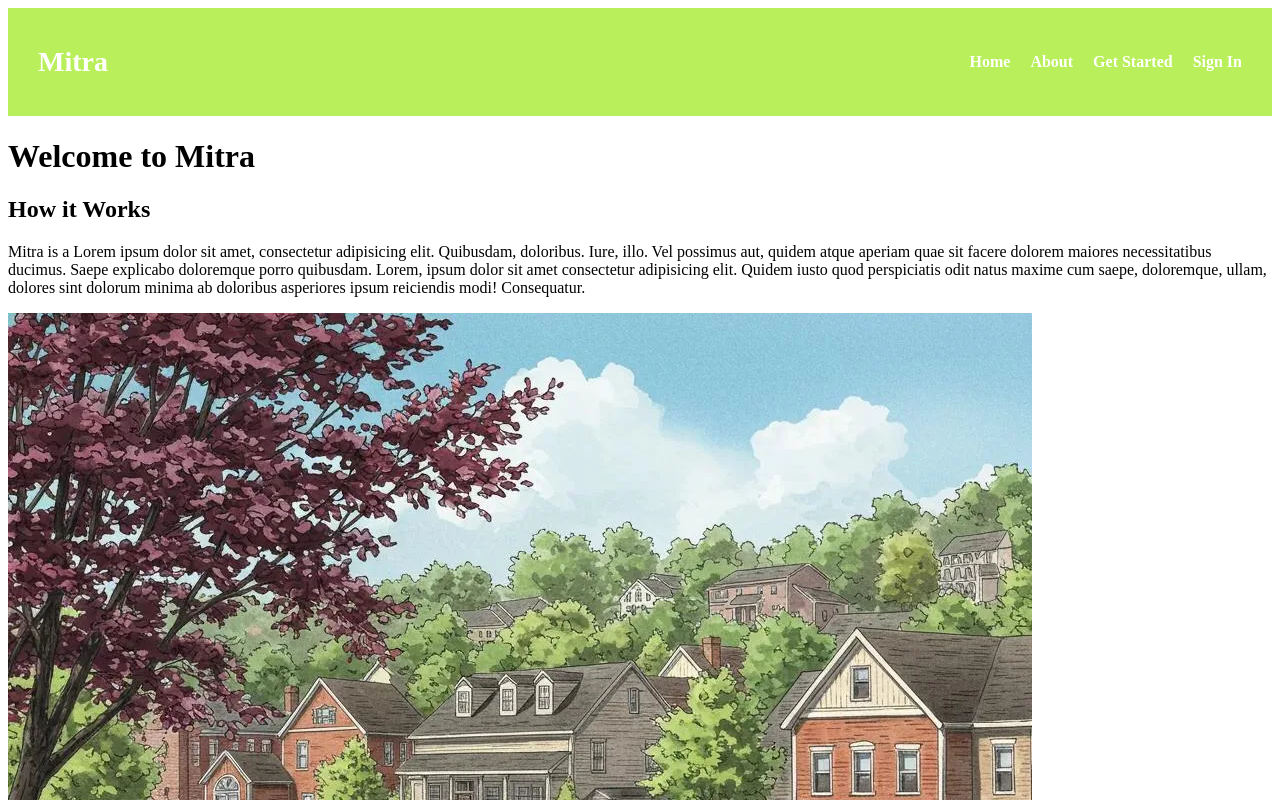
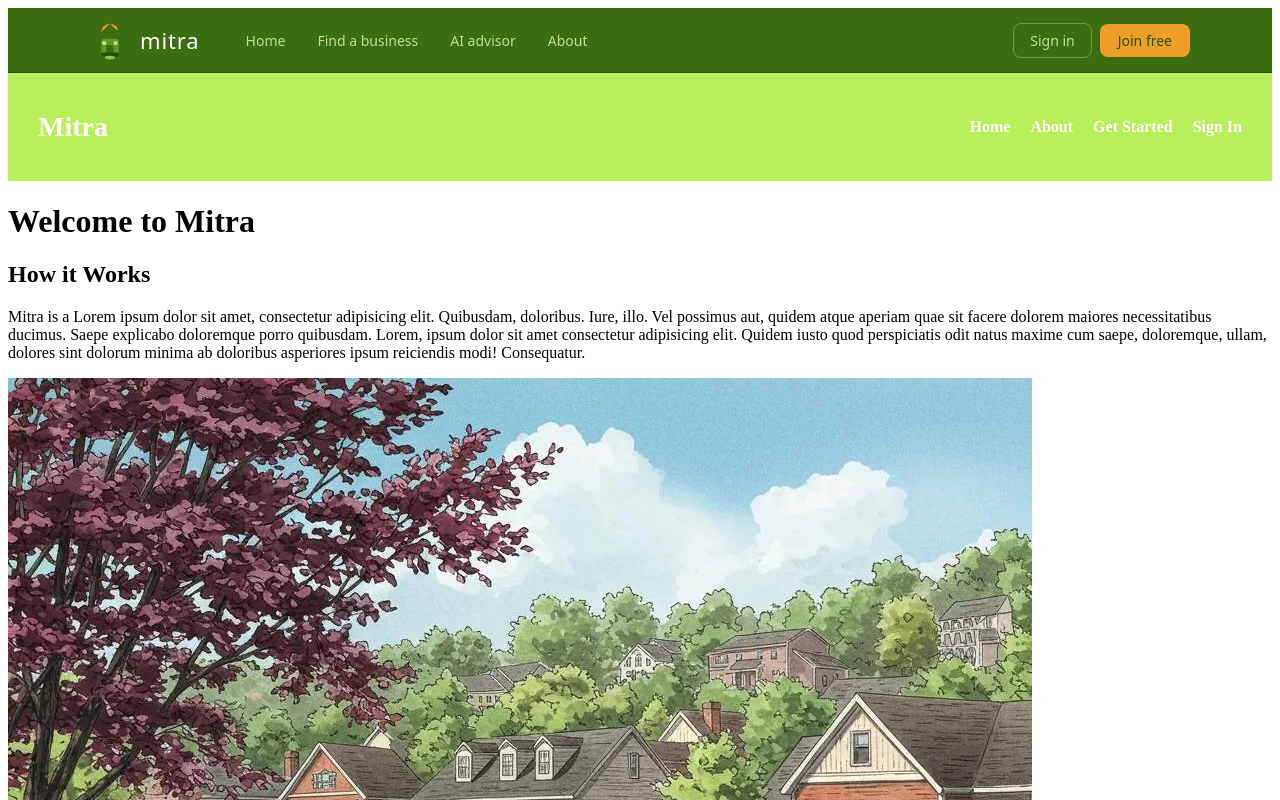
Before and after one commit to mquint18/Mitra_capstone, a React (Vite) app: page / in a window 1280 px wide. Shown: the top 800 px of the page. Built offline with nearby package versions, Linux system fonts and the light colour scheme.

Commit message:
updated header

```diff
--- a/src/App.jsx
+++ b/src/App.jsx
@@ -13,6 +13,7 @@ import SignUp from "./Pages/SignUp";
 function App() {
   return (
     <>
+      <Header></Header>
       <Navbar />
 
       <Routes>
--- a/src/components/Header.css
+++ b/src/components/Header.css
@@ -1,63 +1,223 @@
-/* Hero section */
-.hero {
-  /* Background image */
-  background-image: url("/images/header.jpg");
-
-  /* Image settings */
-  background-size: cover;
-  background-position: left;
-  background-repeat: no-repeat;
-
-  /* Height of the header */
-  height: 500px;
-
-  /* Center the content */
-  display: flex;
-  justify-content: center;
-  align-items: left;
-
-  /* Text color */
-  color: white;
-  text-align: center;
+:root {
+  --green: #639922;
+  --dark: #27500a;
+  --mid: #3b6d11;
+  --light: #eaf3de;
+  --sage: #97c459;
+  --muted: #888780;
+  --border: #d3d1c7;
 }
 
-/* Dark overlay effect */
-.hero::before {
-  content: "";
-  position: absolute;
-  inset: 0;
-  background: rgba(0, 0, 0, 0.45);
+/* ── Header shell ── */
+.header {
+  background: #3b6d11;
+  border-bottom: 1px solid #27500a;
+  position: sticky;
+  top: 0;
+  z-index: 100;
+  font-family: system-ui, sans-serif;
 }
 
-/* Keep text above the overlay */
-.hero-content {
-  position: relative;
-  z-index: 1;
+.header-inner {
+  max-width: 1100px;
+  margin: 0 auto;
+  padding: 0 1.5rem;
+  height: 64px;
+  display: flex;
+  align-items: center;
+  gap: 2rem;
 }
 
-/* Main heading */
-.hero h1 {
-  font-size: 3rem;
-  margin-bottom: 15px;
+/* ── Logo ── */
+.header-logo {
+  display: flex;
+  align-items: center;
+  gap: 10px;
+  text-decoration: none;
+  flex-shrink: 0;
 }
 
-/* Subtitle */
-.hero p {
-  font-size: 1.3rem;
-  margin-bottom: 30px;
+.header-logo-text {
+  font-size: 22px;
+  font-weight: 500;
+  color: white;
+  letter-spacing: 0.04em;
 }
 
-/* Button */
-.hero-button {
-  padding: 12px 30px;
-  font-size: 18px;
-  border: none;
-  border-radius: 8px;
-  background: #2d6cdf;
-  color: white;
-  cursor: pointer;
+/* ── Desktop nav ── */
+.header-nav {
+  display: flex;
+  align-items: center;
+  gap: 0.25rem;
+  flex: 1;
 }
 
-.hero-button:hover {
-  background: #1f55b8;
+.nav-link {
+  padding: 6px 14px;
+  font-size: 14px;
+  font-weight: 400;
+  color: #c0dd97;
+  text-decoration: none;
+  border-radius: 6px;
+  transition:
+    background 0.15s,
+    color 0.15s;
 }
+
+.nav-link:hover {
+  background: rgba(255, 255, 255, 0.1);
+  color: white;
+}
+
+.nav-link.active {
+  color: white;
+  font-weight: 500;
+}
+
+/* ── Auth buttons ── */
+.header-actions {
+  display: flex;
+  align-items: center;
+  gap: 8px;
+  flex-shrink: 0;
+}
+
+.btn-ghost {
+  padding: 7px 16px;
+  font-size: 14px;
+  font-weight: 500;
+  color: #c0dd97;
+  text-decoration: none;
+  border-radius: 8px;
+  border: 1px solid rgba(192, 221, 151, 0.4);
+  transition: all 0.15s;
+  font-family: inherit;
+}
+
+.btn-ghost:hover {
+  background: rgba(255, 255, 255, 0.1);
+  color: white;
+  border-color: rgba(255, 255, 255, 0.3);
+}
+
+.btn-primary {
+  padding: 7px 18px;
+  font-size: 14px;
+  font-weight: 500;
+  color: #27500a;
+  background: #ef9f27;
+  text-decoration: none;
+  border-radius: 8px;
+  transition: background 0.15s;
+  font-family: inherit;
+}
+
+.btn-primary:hover {
+  background: #fac775;
+}
+
+/* ── Hamburger ── */
+.hamburger {
+  display: none;
+  flex-direction: column;
+  gap: 5px;
+  background: none;
+  border: none;
+  cursor: pointer;
+  padding: 4px;
+  margin-left: auto;
+}
+
+.ham-line {
+  display: block;
+  width: 22px;
+  height: 2px;
+  background: #c0dd97;
+  border-radius: 2px;
+  transition: all 0.25s;
+  transform-origin: center;
+}
+
+.ham-line.open:nth-child(1) {
+  transform: translateY(7px) rotate(45deg);
+}
+.ham-line.open:nth-child(2) {
+  opacity: 0;
+}
+.ham-line.open:nth-child(3) {
+  transform: translateY(-7px) rotate(-45deg);
+}
+
+/* ── Mobile menu ── */
+.mobile-menu {
+  display: none;
+  flex-direction: column;
+  background: #27500a;
+  padding: 1rem 1.5rem 1.5rem;
+  border-top: 1px solid rgba(255, 255, 255, 0.1);
+}
+
+.mobile-link {
+  padding: 12px 0;
+  font-size: 15px;
+  color: #c0dd97;
+  text-decoration: none;
+  border-bottom: 1px solid rgba(255, 255, 255, 0.08);
+  transition: color 0.15s;
+}
+
+.mobile-link:hover {
+  color: white;
+}
+
+.mobile-actions {
+  display: flex;
+  gap: 10px;
+  margin-top: 1rem;
+}
+
+.btn-ghost-mobile {
+  flex: 1;
+  padding: 10px 0;
+  font-size: 14px;
+  font-weight: 500;
+  color: #c0dd97;
+  text-decoration: none;
+  border-radius: 8px;
+  border: 1px solid rgba(192, 221, 151, 0.4);
+  text-align: center;
+  transition: all 0.15s;
+}
+
+.btn-primary-mobile {
+  flex: 1;
+  padding: 10px 0;
+  font-size: 14px;
+  font-weight: 500;
+  color: #27500a;
+  background: #ef9f27;
+  text-decoration: none;
+  border-radius: 8px;
+  text-align: center;
+  transition: background 0.15s;
+}
+
+.btn-primary-mobile:hover {
+  background: #fac775;
+}
+
+/* ── Responsive ── */
+@media (max-width: 768px) {
+  .header-nav {
+    display: none;
+  }
+  .header-actions {
+    display: none;
+  }
+  .hamburger {
+    display: flex;
+  }
+  .mobile-menu {
+    display: flex;
+  }
+}
--- a/src/components/Header.jsx
+++ b/src/components/Header.jsx
@@ -1,18 +1,118 @@
-import mitra1 from "../assets/images/mitra1.png";
+import { useState } from "react";
 import "./Header.css";
 
 function Header() {
+  const [menuOpen, setMenuOpen] = useState(false);
+
   return (
-    <header className="hero" style={{ backgroundImage: `url(${mitra1})` }}>
-      <div className="hero-content"></div>
+    <header className="header">
+      <div className="header-inner">
+        {/* Logo */}
+        <a href="/" className="header-logo">
+          <svg width="40" height="40" viewBox="0 0 32 32" aria-hidden="true">
+            {/* Sun */}
+            <circle cx="16" cy="10" r="7" fill="#EF9F27" />
+            {/* Roof */}
+            <polygon points="2,16 16,3 30,16" fill="#3B6D11" />
+            {/* Chimney */}
+            <rect x="22" y="5" width="4" height="8" rx="1" fill="#3B6D11" />
+            {/* House body */}
+            <rect x="9" y="15" width="14" height="12" rx="2" fill="#639922" />
+            {/* Door */}
+            <rect x="13" y="20" width="6" height="8" rx="1" fill="#3B6D11" />
+            {/* Windows */}
+            <rect x="10" y="17" width="3" height="3" rx="0.5" fill="#C0DD97" />
+            <rect x="19" y="17" width="3" height="3" rx="0.5" fill="#C0DD97" />
+            {/* Doorstep */}
+            <rect x="9" y="26" width="14" height="3" rx="1" fill="#27500A" />
+            {/* Path stones */}
+            <ellipse cx="16" cy="30" rx="4" ry="1.5" fill="#97C459" />
+          </svg>
+          <span className="header-logo-text">mitra</span>
+        </a>
+
+        {/* Desktop nav */}
+        <nav className="header-nav" aria-label="Main navigation">
+          <a href="/" className="nav-link">
+            Home
+          </a>
+          <a href="/search" className="nav-link">
+            Find a business
+          </a>
+          <a href="/ai" className="nav-link">
+            AI advisor
+          </a>
+          <a href="/about" className="nav-link">
+            About
+          </a>
+        </nav>
+
+        {/* Auth buttons */}
+        <div className="header-actions">
+          <a href="/login" className="btn-ghost">
+            Sign in
+          </a>
+          <a href="/signup" className="btn-primary">
+            Join free
+          </a>
+        </div>
+
+        {/* Mobile hamburger */}
+        <button
+          className="hamburger"
+          onClick={() => setMenuOpen(!menuOpen)}
+          aria-label="Toggle menu"
+          aria-expanded={menuOpen}
+        >
+          <span className={`ham-line ${menuOpen ? "open" : ""}`} />
+          <span className={`ham-line ${menuOpen ? "open" : ""}`} />
+          <span className={`ham-line ${menuOpen ? "open" : ""}`} />
+        </button>
+      </div>
+
+      {/* Mobile menu */}
+      {menuOpen && (
+        <div className="mobile-menu">
+          <a
+            href="/"
+            className="mobile-link"
+            onClick={() => setMenuOpen(false)}
+          >
+            Home
+          </a>
+          <a
+            href="/search"
+            className="mobile-link"
+            onClick={() => setMenuOpen(false)}
+          >
+            Find a business
+          </a>
+          <a
+            href="/ai"
+            className="mobile-link"
+            onClick={() => setMenuOpen(false)}
+          >
+            AI advisor
+          </a>
+          <a
+            href="/about"
+            className="mobile-link"
+            onClick={() => setMenuOpen(false)}
+          >
+            About
+          </a>
+          <div className="mobile-actions">
+            <a href="/login" className="btn-ghost-mobile">
+              Sign in
+            </a>
+            <a href="/signup" className="btn-primary-mobile">
+              Join free
+            </a>
+          </div>
+        </div>
+      )}
     </header>
   );
-
-  // return (
-  //   <div className="head-div">
-  //     <img src={mitra1} alt="ToDo Mitra Banner" className="header-image" />
-  //   </div>
-  // );
 }
 
 export default Header;
```
